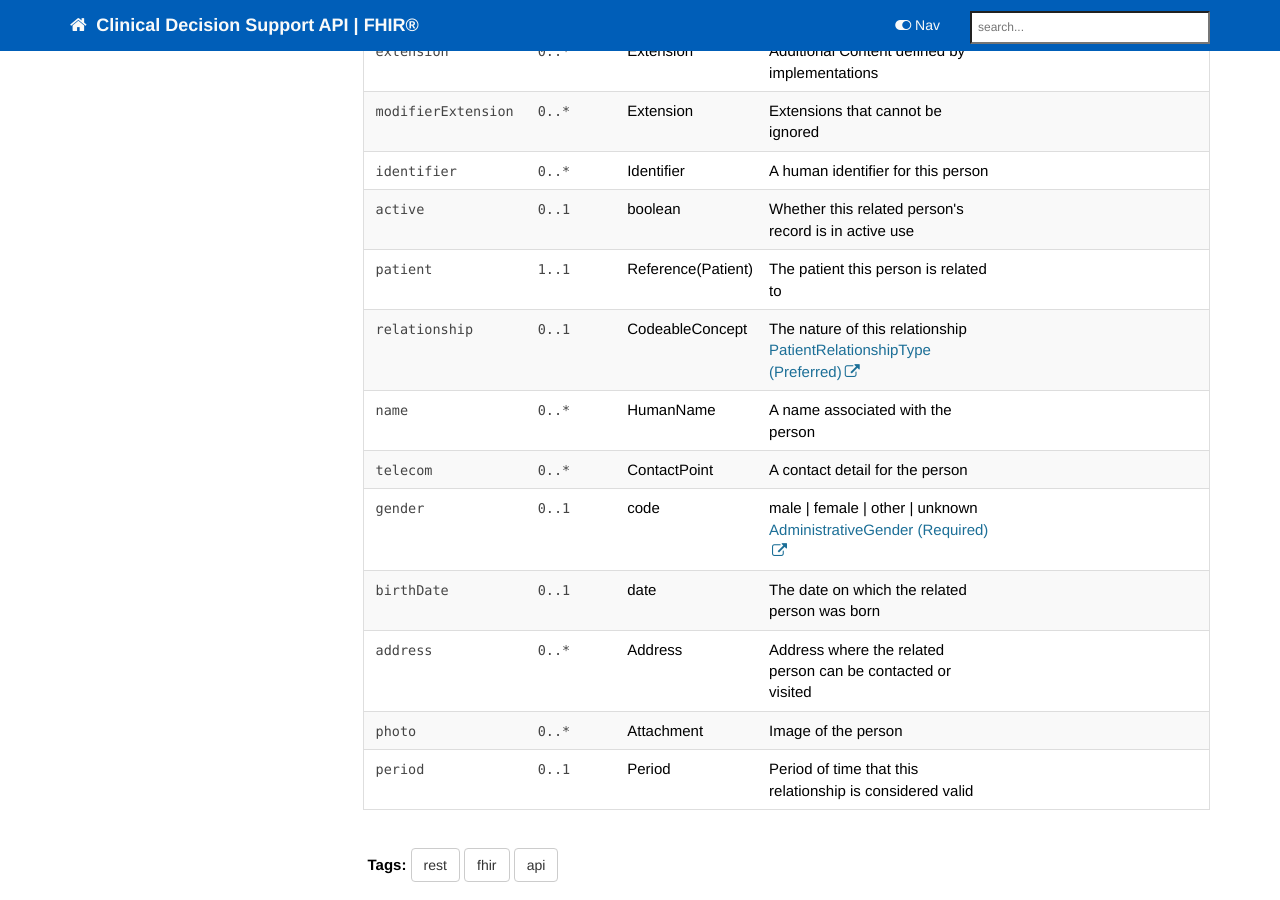
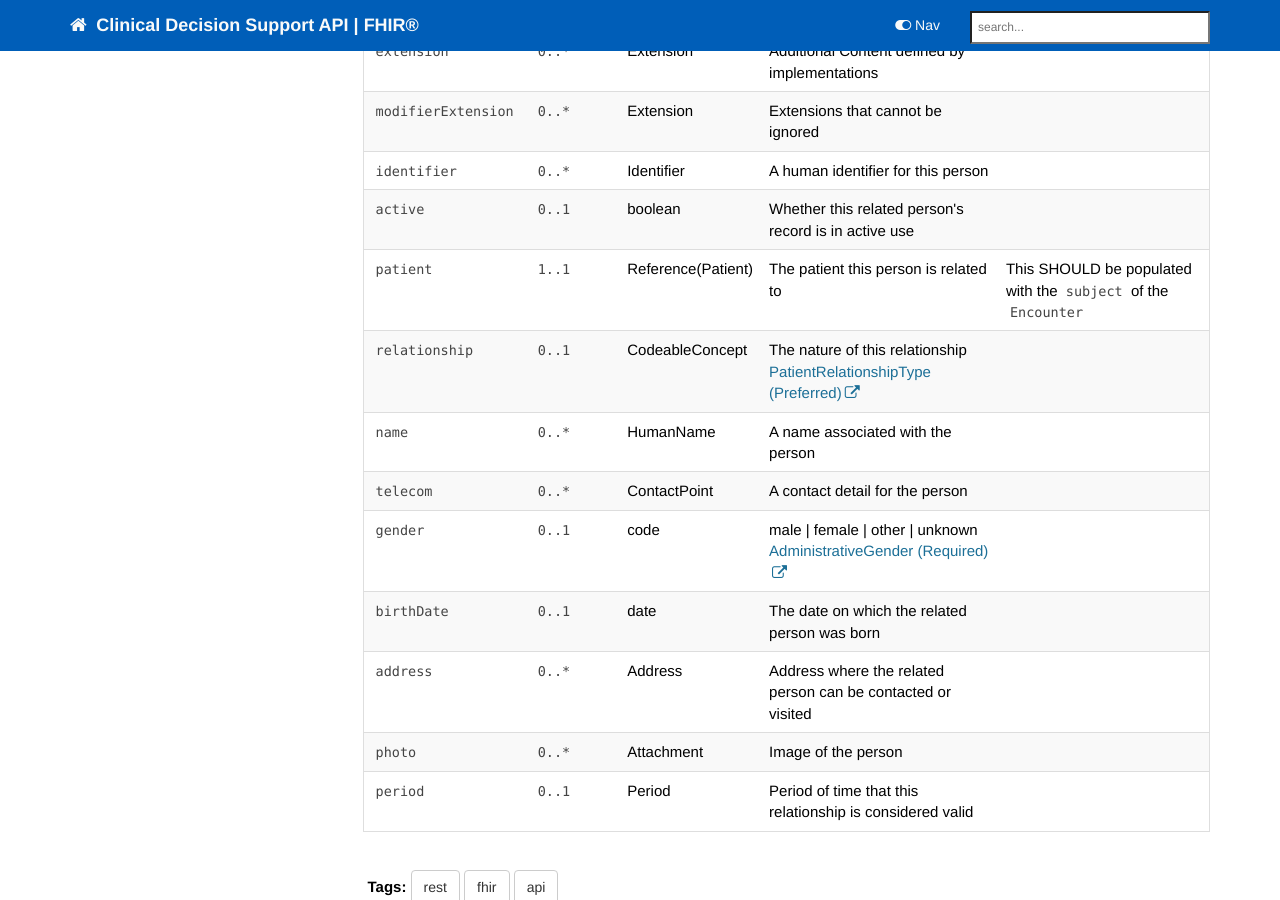
Before and after one commit to nhsconnect/FHIR-CDS, a Jekyll site: the page built from pages/explore/api_related_person.md, in a window 1280 px wide and 900 px high, scrolled down 1049 px. Built offline with Jekyll 4.4.1, drawn with Linux system fonts in a browser that asks for light colours; nearby versions of some CDN libraries; comment, search, counter and statistics services are not loaded.

Commit message:
Update api_related_person.md

```diff
--- a/pages/explore/api_related_person.md
+++ b/pages/explore/api_related_person.md
@@ -102,7 +102,7 @@ Languages</a> (Extensible but limited to All Languages)</td>
 <td><code  class="highlighter-rouge">1..1</code></td>
 <td>Reference(Patient)</td>
 <td>The patient this person is related to</td>
-<td></td>
+  <td>This SHOULD be populated with the <code  class="highlighter-rouge">subject</code> of the <code  class="highlighter-rouge">Encounter</code></td>
 </tr>
 <tr>
 <td><code  class="highlighter-rouge">relationship</code></td>
```
